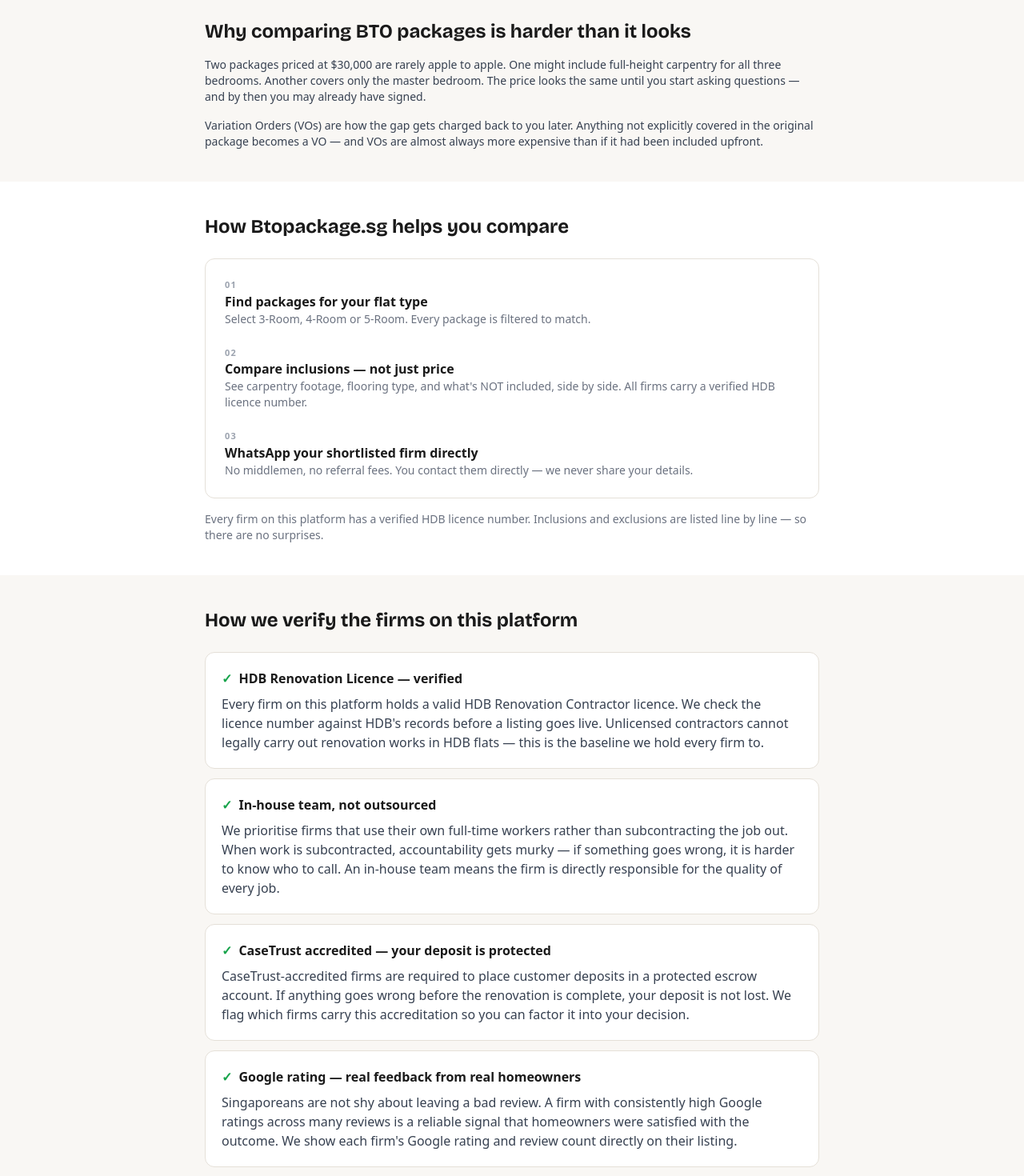
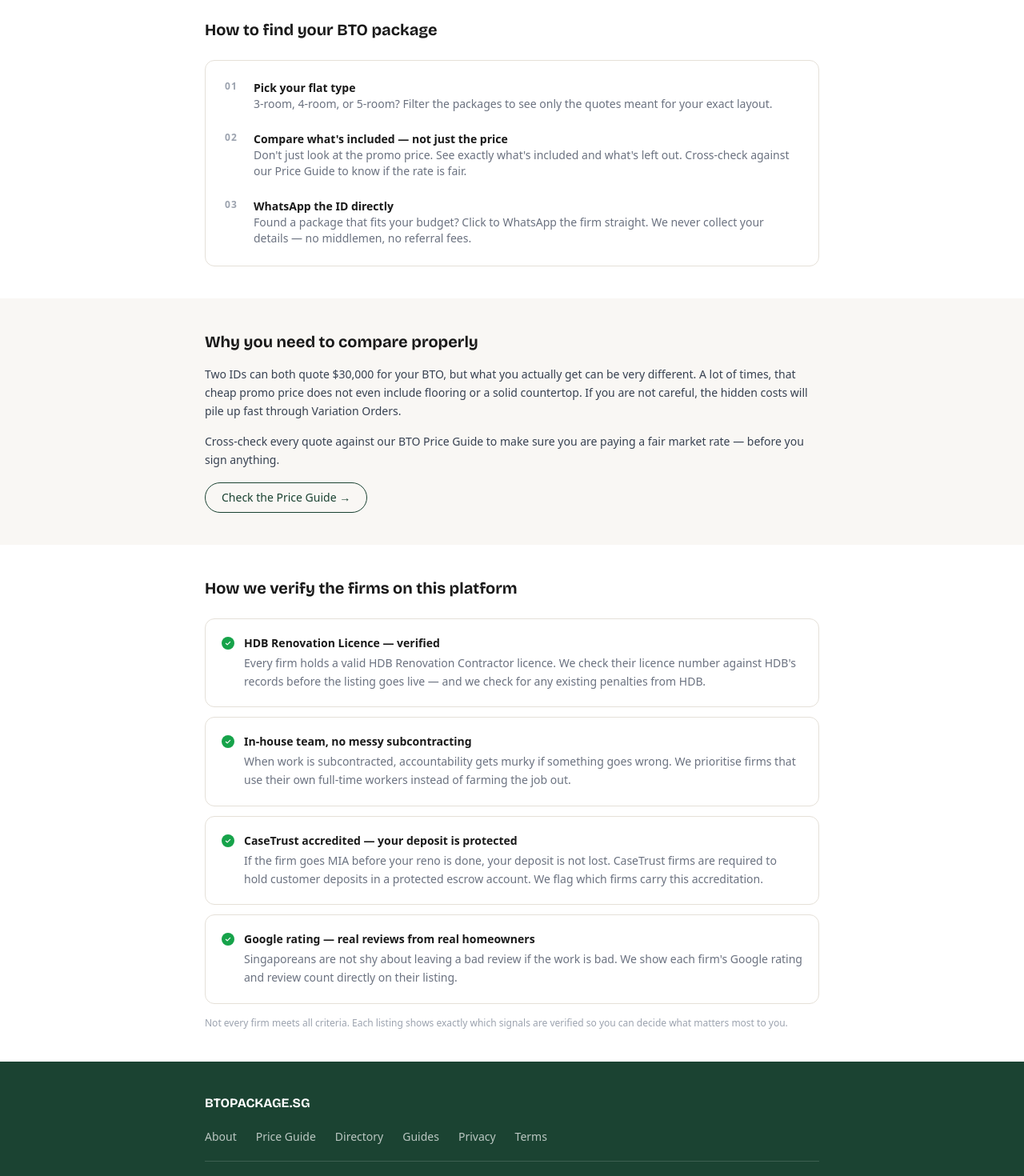
Before and after one commit to chylerbot-beep/btopackage, a Next.js app: page / in a window 1280 px wide. Shown: the part 880-2350 px from the top of the page at 80% size. Built offline with nearby package versions, Linux system fonts and the light colour scheme; no server answers; the database is empty.

Commit message:
Replace homepage comparison content sections

```diff
--- a/app/page.tsx
+++ b/app/page.tsx
@@ -159,138 +159,137 @@ export default async function Home() {
         </div>
       </section>
 
+      <section className="bg-white px-4 py-10">
+        <div className="mx-auto w-full max-w-3xl">
+          <h2
+            className="text-xl font-bold text-[#1A1A1A]"
+            style={{ fontFamily: 'var(--font-bricolage-grotesque)' }}
+          >
+            How to find your BTO package
+          </h2>
+
+          <div className="mt-6 space-y-6 rounded-xl border border-[#E5E0D8] bg-white p-6">
+            <div className="flex gap-3">
+              <p className="w-6 shrink-0 text-xs font-bold tracking-widest text-[#9CA3AF]">01</p>
+              <div>
+                <h3 className="text-sm font-semibold text-[#1A1A1A]">Pick your flat type</h3>
+                <p className="text-sm text-[#6B7280]">
+                  3-room, 4-room, or 5-room? Filter the packages to see only the quotes meant for
+                  your exact layout.
+                </p>
+              </div>
+            </div>
+
+            <div className="flex gap-3">
+              <p className="w-6 shrink-0 text-xs font-bold tracking-widest text-[#9CA3AF]">02</p>
+              <div>
+                <h3 className="text-sm font-semibold text-[#1A1A1A]">
+                  Compare what&apos;s included — not just the price
+                </h3>
+                <p className="text-sm text-[#6B7280]">
+                  Don&apos;t just look at the promo price. See exactly what&apos;s included and
+                  what&apos;s left out. Cross-check against our Price Guide to know if the rate is
+                  fair.
+                </p>
+              </div>
+            </div>
+
+            <div className="flex gap-3">
+              <p className="w-6 shrink-0 text-xs font-bold tracking-widest text-[#9CA3AF]">03</p>
+              <div>
+                <h3 className="text-sm font-semibold text-[#1A1A1A]">WhatsApp the ID directly</h3>
+                <p className="text-sm text-[#6B7280]">
+                  Found a package that fits your budget? Click to WhatsApp the firm straight. We
+                  never collect your details — no middlemen, no referral fees.
+                </p>
+              </div>
+            </div>
+          </div>
+        </div>
+      </section>
+
       <section className="bg-[#F9F7F4] px-4 py-10">
         <div className="mx-auto w-full max-w-3xl">
           <h2
-            className="text-2xl font-bold text-[#1A1A1A]"
+            className="text-xl font-bold text-[#1A1A1A]"
             style={{ fontFamily: 'var(--font-bricolage-grotesque)' }}
           >
-            Why comparing BTO packages is harder than it looks
+            Why you need to compare properly
           </h2>
-          <div className="mt-4 space-y-4 text-sm text-[#374151]">
+          <div className="mt-4 space-y-4 text-sm leading-relaxed text-[#374151]">
             <p>
-              Two packages priced at $30,000 are rarely apple to apple. One might include
-              full-height carpentry for all three bedrooms. Another covers only the master bedroom.
-              The price looks the same until you start asking questions — and by then you may
-              already have signed.
+              Two IDs can both quote $30,000 for your BTO, but what you actually get can be very
+              different. A lot of times, that cheap promo price does not even include flooring or a
+              solid countertop. If you are not careful, the hidden costs will pile up fast through
+              Variation Orders.
             </p>
             <p>
-              Variation Orders (VOs) are how the gap gets charged back to you later. Anything not
-              explicitly covered in the original package becomes a VO — and VOs are almost always
-              more expensive than if it had been included upfront.
+              Cross-check every quote against our BTO Price Guide to make sure you are paying a
+              fair market rate — before you sign anything.
             </p>
           </div>
+          <Link
+            href="/price-guide"
+            className="mt-4 inline-block rounded-full border border-[#1B4332] px-5 py-2 text-sm font-medium text-[#1B4332] transition-colors hover:bg-[#1B4332] hover:text-white"
+          >
+            Check the Price Guide →
+          </Link>
         </div>
       </section>
 
       <section className="bg-white px-4 py-10">
         <div className="mx-auto w-full max-w-3xl">
           <h2
-            className="mb-6 text-2xl font-bold text-[#1A1A1A]"
-            style={{ fontFamily: 'var(--font-bricolage-grotesque)' }}
-          >
-            How Btopackage.sg helps you compare
-          </h2>
-
-          <div className="space-y-6 rounded-xl border border-[#E5E0D8] p-6">
-            {[
-              {
-                n: '01',
-                heading: 'Find packages for your flat type',
-                body: 'Select 3-Room, 4-Room or 5-Room. Every package is filtered to match.',
-              },
-              {
-                n: '02',
-                heading: 'Compare inclusions — not just price',
-                body: "See carpentry footage, flooring type, and what's NOT included, side by side. All firms carry a verified HDB licence number.",
-              },
-              {
-                n: '03',
-                heading: 'WhatsApp your shortlisted firm directly',
-                body: 'No middlemen, no referral fees. You contact them directly — we never share your details.',
-              },
-            ].map((step) => (
-              <div key={step.n}>
-                <p className="text-[11px] font-bold tracking-widest text-[#9CA3AF]">{step.n}</p>
-                <h3 className="text-base font-semibold text-[#1A1A1A]">{step.heading}</h3>
-                <p className="text-sm text-[#6B7280]">{step.body}</p>
-              </div>
-            ))}
-          </div>
-
-          <p className="mt-4 text-sm text-[#6B7280]">
-            Every firm on this platform has a verified HDB licence number. Inclusions and
-            exclusions are listed line by line — so there are no surprises.
-          </p>
-        </div>
-      </section>
-
-      <section className="bg-[#F9F7F4] px-4 py-10">
-        <div className="mx-auto w-full max-w-3xl">
-          <h2
-            className="text-2xl font-bold text-[#1A1A1A]"
+            className="text-xl font-bold text-[#1A1A1A]"
             style={{ fontFamily: 'var(--font-bricolage-grotesque)' }}
           >
             How we verify the firms on this platform
           </h2>
 
           <div className="mt-6">
-            <div className="mb-3 rounded-xl border border-[#E5E0D8] bg-white p-5 text-[#374151]">
-              <h3 className="flex items-center gap-2 font-semibold text-[#1A1A1A]">
-                <span className="text-[#16A34A]">✓</span>
-                HDB Renovation Licence — verified
-              </h3>
-              <p className="mt-2">
-                Every firm on this platform holds a valid HDB Renovation Contractor licence. We
-                check the licence number against HDB&apos;s records before a listing goes live.
-                Unlicensed contractors cannot legally carry out renovation works in HDB flats —
-                this is the baseline we hold every firm to.
-              </p>
-            </div>
-
-            <div className="mb-3 rounded-xl border border-[#E5E0D8] bg-white p-5 text-[#374151]">
-              <h3 className="flex items-center gap-2 font-semibold text-[#1A1A1A]">
-                <span className="text-[#16A34A]">✓</span>
-                In-house team, not outsourced
-              </h3>
-              <p className="mt-2">
-                We prioritise firms that use their own full-time workers rather than subcontracting
-                the job out. When work is subcontracted, accountability gets murky — if something
-                goes wrong, it is harder to know who to call. An in-house team means the firm is
-                directly responsible for the quality of every job.
-              </p>
-            </div>
-
-            <div className="mb-3 rounded-xl border border-[#E5E0D8] bg-white p-5 text-[#374151]">
-              <h3 className="flex items-center gap-2 font-semibold text-[#1A1A1A]">
-                <span className="text-[#16A34A]">✓</span>
-                CaseTrust accredited — your deposit is protected
-              </h3>
-              <p className="mt-2">
-                CaseTrust-accredited firms are required to place customer deposits in a protected
-                escrow account. If anything goes wrong before the renovation is complete, your
-                deposit is not lost. We flag which firms carry this accreditation so you can factor
-                it into your decision.
-              </p>
-            </div>
-
-            <div className="mb-3 rounded-xl border border-[#E5E0D8] bg-white p-5 text-[#374151]">
-              <h3 className="flex items-center gap-2 font-semibold text-[#1A1A1A]">
-                <span className="text-[#16A34A]">✓</span>
-                Google rating — real feedback from real homeowners
-              </h3>
-              <p className="mt-2">
-                Singaporeans are not shy about leaving a bad review. A firm with consistently high
-                Google ratings across many reviews is a reliable signal that homeowners were
-                satisfied with the outcome. We show each firm&apos;s Google rating and review count
-                directly on their listing.
-              </p>
-            </div>
+            {[
+              {
+                title: 'HDB Renovation Licence — verified',
+                body: "Every firm holds a valid HDB Renovation Contractor licence. We check their licence number against HDB's records before the listing goes live — and we check for any existing penalties from HDB.",
+              },
+              {
+                title: 'In-house team, no messy subcontracting',
+                body: 'When work is subcontracted, accountability gets murky if something goes wrong. We prioritise firms that use their own full-time workers instead of farming the job out.',
+              },
+              {
+                title: 'CaseTrust accredited — your deposit is protected',
+                body: 'If the firm goes MIA before your reno is done, your deposit is not lost. CaseTrust firms are required to hold customer deposits in a protected escrow account. We flag which firms carry this accreditation.',
+              },
+              {
+                title: 'Google rating — real reviews from real homeowners',
+                body: "Singaporeans are not shy about leaving a bad review if the work is bad. We show each firm's Google rating and review count directly on their listing.",
+              },
+            ].map((item) => (
+              <div key={item.title} className="mb-3 rounded-xl border border-[#E5E0D8] bg-white p-5">
+                <div className="flex gap-3">
+                  <span className="mt-0.5 flex h-4 w-4 shrink-0 items-center justify-center rounded-full bg-[#16A34A]">
+                    <svg aria-hidden="true" viewBox="0 0 16 16" className="h-2.5 w-2.5" fill="none">
+                      <path
+                        d="M3.8 8.4 6.6 11l5.6-5.5"
+                        stroke="white"
+                        strokeWidth="1.8"
+                        strokeLinecap="round"
+                        strokeLinejoin="round"
+                      />
+                    </svg>
+                  </span>
+                  <div>
+                    <h3 className="text-sm font-semibold text-[#1A1A1A]">{item.title}</h3>
+                    <p className="mt-1 text-sm leading-relaxed text-[#6B7280]">{item.body}</p>
+                  </div>
+                </div>
+              </div>
+            ))}
           </div>
 
-          <p className="text-xs text-[#9CA3AF]">
-            Not every firm meets all three criteria. Each listing clearly shows which signals are
-            verified — so you can decide what matters most to you.
+          <p className="mt-4 text-xs text-[#9CA3AF]">
+            Not every firm meets all criteria. Each listing shows exactly which signals are
+            verified so you can decide what matters most to you.
           </p>
         </div>
       </section>
```
